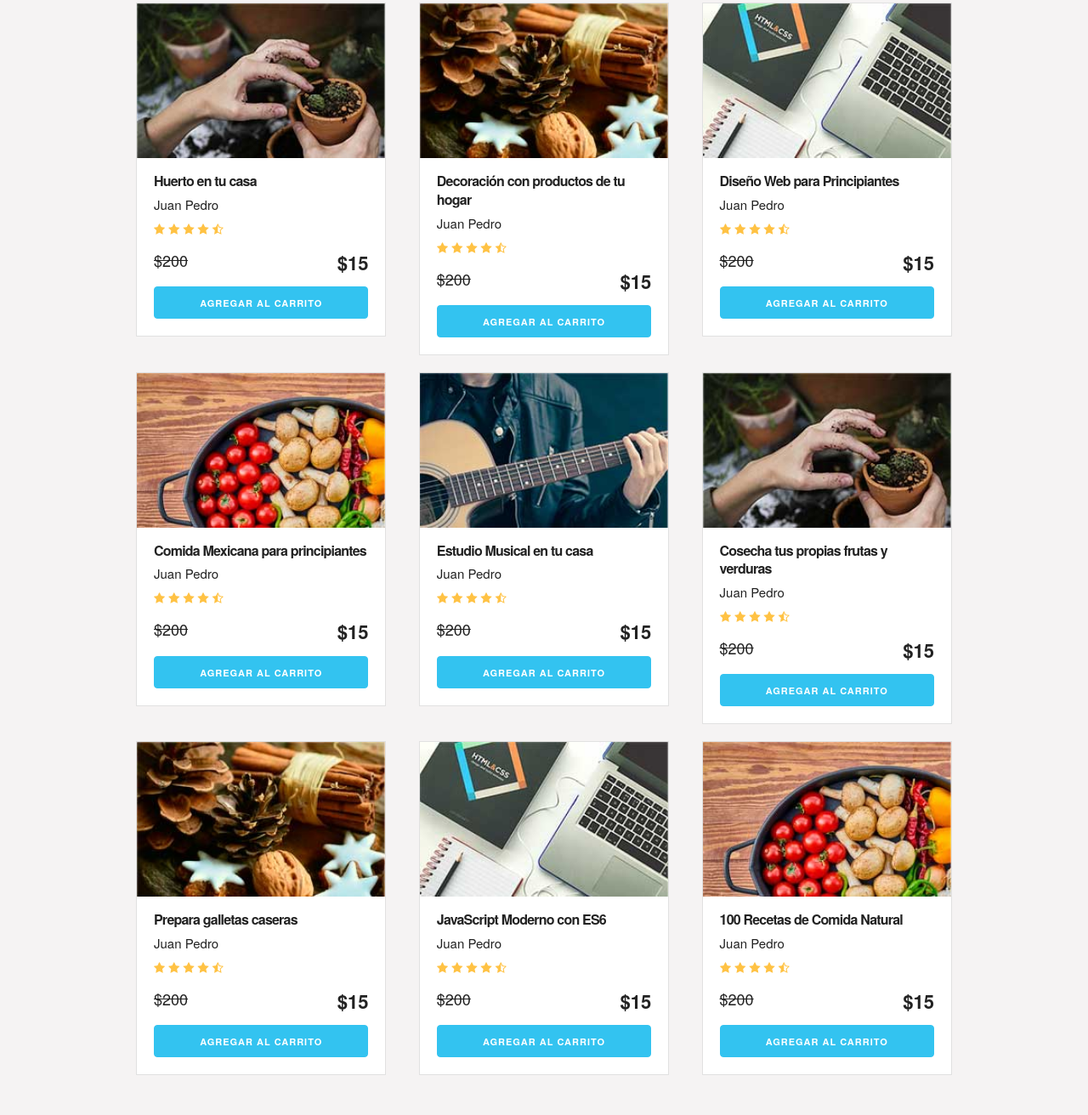
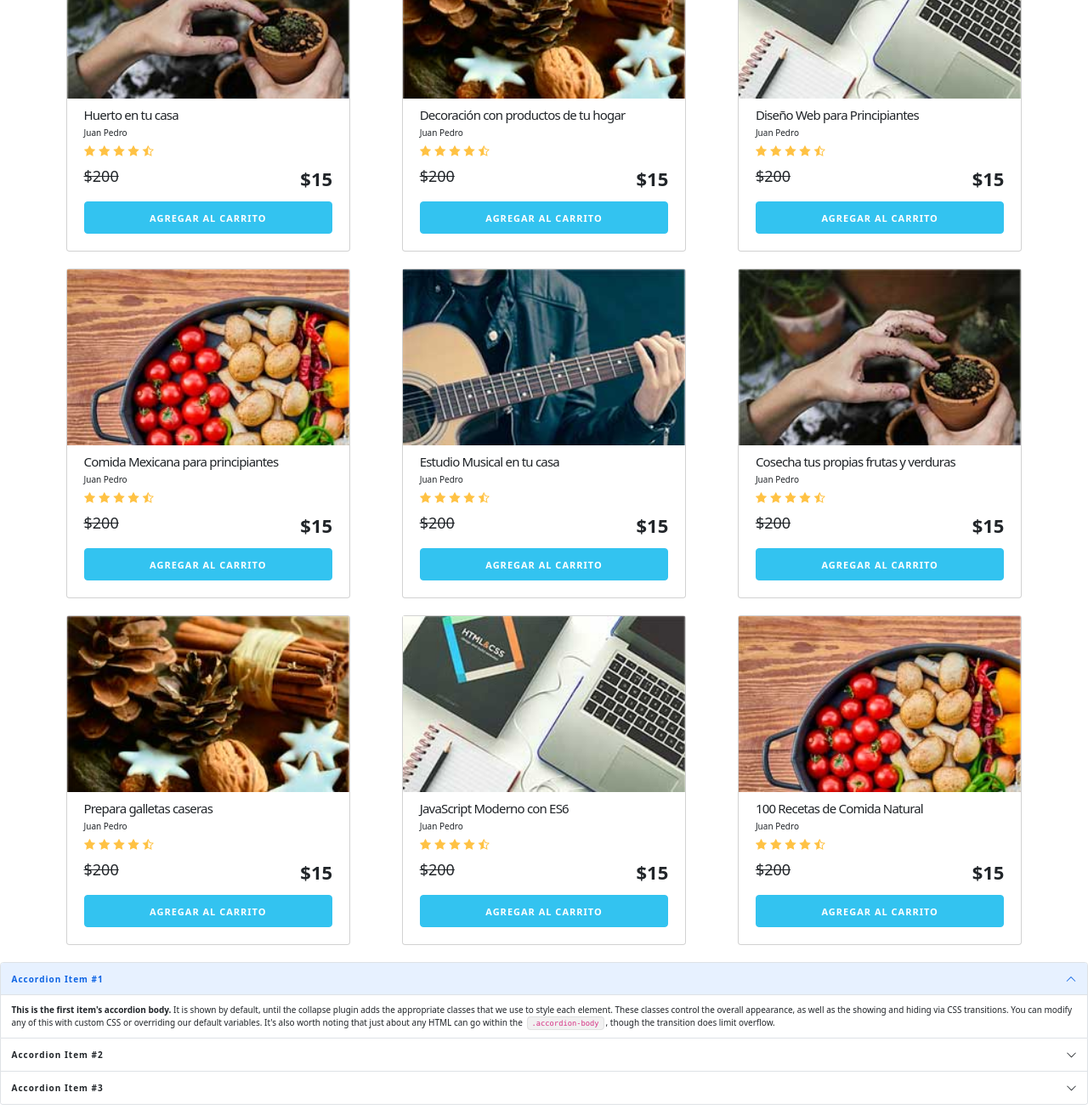
Before and after one commit to ehylin/coderJs, a plain HTML site: page index.html in a window 1280 px wide. Shown: the part 1068-2380 px from the top of the page at 85% size. Drawn offline with nearby package versions, Linux system fonts and the light colour scheme.

Commit message:
probando bootatrap

```diff
--- a/index.html
+++ b/index.html
@@ -8,6 +8,8 @@
     <link rel="stylesheet" href="css/normalize.css">
     <link rel="stylesheet" href="css/skeleton.css">
     <link rel="stylesheet" href="css/custom.css">
+    <!-- CSS only -->
+<link href="https://cdn.jsdelivr.net/npm/bootstrap@5.2.0-beta1/dist/css/bootstrap.min.css" rel="stylesheet" integrity="sha384-0evHe/X+R7YkIZDRvuzKMRqM+OrBnVFBL6DOitfPri4tjfHxaWutUpFmBp4vmVor" crossorigin="anonymous">
 </head>
 <body>
 <header id="header" class="header">
@@ -238,6 +240,44 @@
                 </div>
             </div> <!--.row-->
     </div>
+    <div class="accordion" id="accordionExample">
+        <div class="accordion-item">
+          <h2 class="accordion-header" id="headingOne">
+            <button class="accordion-button" type="button" data-bs-toggle="collapse" data-bs-target="#collapseOne" aria-expanded="true" aria-controls="collapseOne">
+              Accordion Item #1
+            </button>
+          </h2>
+          <div id="collapseOne" class="accordion-collapse collapse show" aria-labelledby="headingOne" data-bs-parent="#accordionExample">
+            <div class="accordion-body">
+              <strong>This is the first item's accordion body.</strong> It is shown by default, until the collapse plugin adds the appropriate classes that we use to style each element. These classes control the overall appearance, as well as the showing and hiding via CSS transitions. You can modify any of this with custom CSS or overriding our default variables. It's also worth noting that just about any HTML can go within the <code>.accordion-body</code>, though the transition does limit overflow.
+            </div>
+          </div>
+        </div>
+        <div class="accordion-item">
+          <h2 class="accordion-header" id="headingTwo">
+            <button class="accordion-button collapsed" type="button" data-bs-toggle="collapse" data-bs-target="#collapseTwo" aria-expanded="false" aria-controls="collapseTwo">
+              Accordion Item #2
+            </button>
+          </h2>
+          <div id="collapseTwo" class="accordion-collapse collapse" aria-labelledby="headingTwo" data-bs-parent="#accordionExample">
+            <div class="accordion-body">
+              <strong>This is the second item's accordion body.</strong> It is hidden by default, until the collapse plugin adds the appropriate classes that we use to style each element. These classes control the overall appearance, as well as the showing and hiding via CSS transitions. You can modify any of this with custom CSS or overriding our default variables. It's also worth noting that just about any HTML can go within the <code>.accordion-body</code>, though the transition does limit overflow.
+            </div>
+          </div>
+        </div>
+        <div class="accordion-item">
+          <h2 class="accordion-header" id="headingThree">
+            <button class="accordion-button collapsed" type="button" data-bs-toggle="collapse" data-bs-target="#collapseThree" aria-expanded="false" aria-controls="collapseThree">
+              Accordion Item #3
+            </button>
+          </h2>
+          <div id="collapseThree" class="accordion-collapse collapse" aria-labelledby="headingThree" data-bs-parent="#accordionExample">
+            <div class="accordion-body">
+              <strong>This is the third item's accordion body.</strong> It is hidden by default, until the collapse plugin adds the appropriate classes that we use to style each element. These classes control the overall appearance, as well as the showing and hiding via CSS transitions. You can modify any of this with custom CSS or overriding our default variables. It's also worth noting that just about any HTML can go within the <code>.accordion-body</code>, though the transition does limit overflow.
+            </div>
+          </div>
+        </div>
+      </div>
 
     <footer id="footer" class="footer">
         <div class="container">
@@ -261,7 +301,8 @@
             </div>
         </div>
     </footer>
-
+<!-- JavaScript Bundle with Popper -->
+<script src="https://cdn.jsdelivr.net/npm/bootstrap@5.2.0-beta1/dist/js/bootstrap.bundle.min.js" integrity="sha384-pprn3073KE6tl6bjs2QrFaJGz5/SUsLqktiwsUTF55Jfv3qYSDhgCecCxMW52nD2" crossorigin="anonymous"></script>
     <script src="js/proyecto.js"></script>
 
 </body>
```
